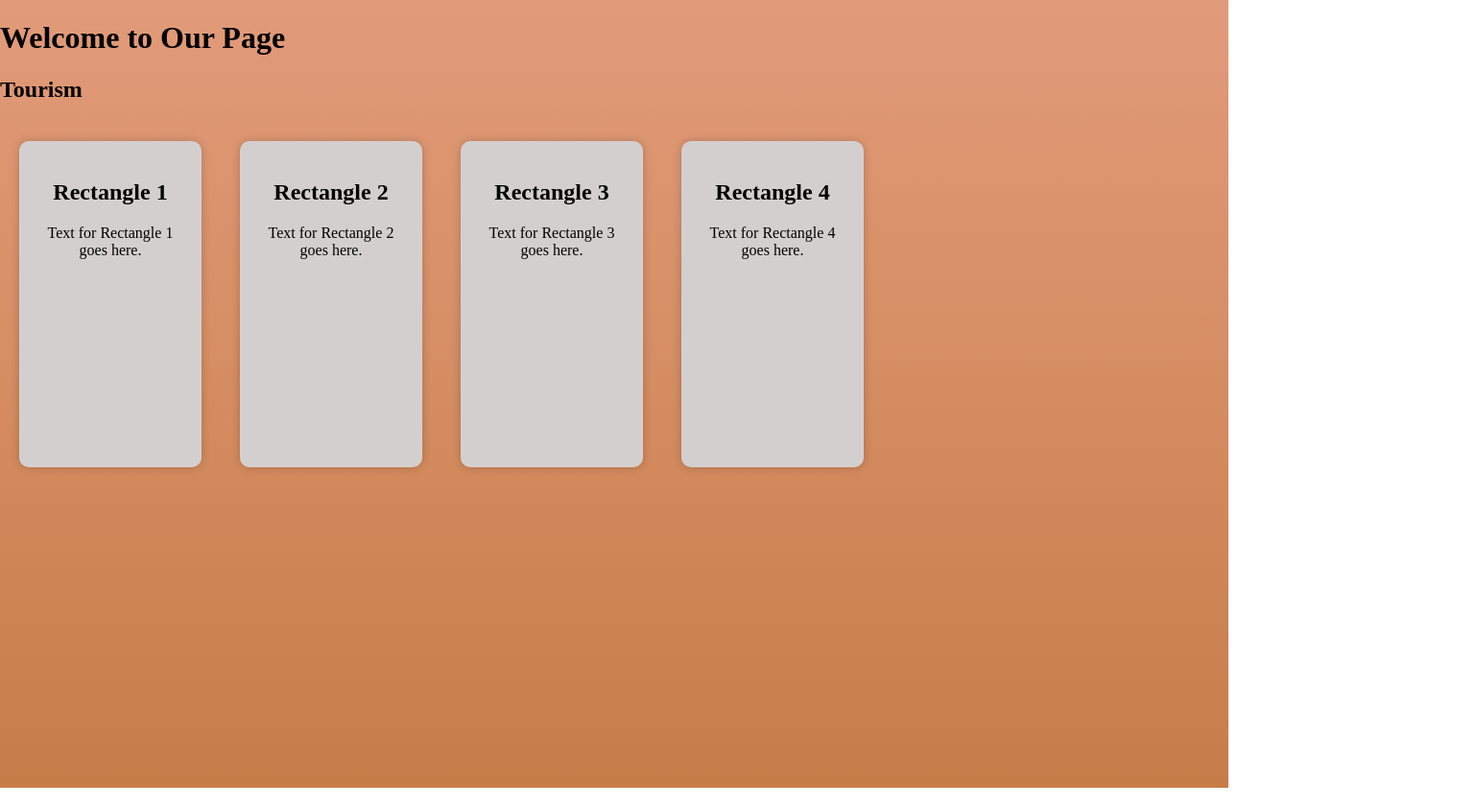
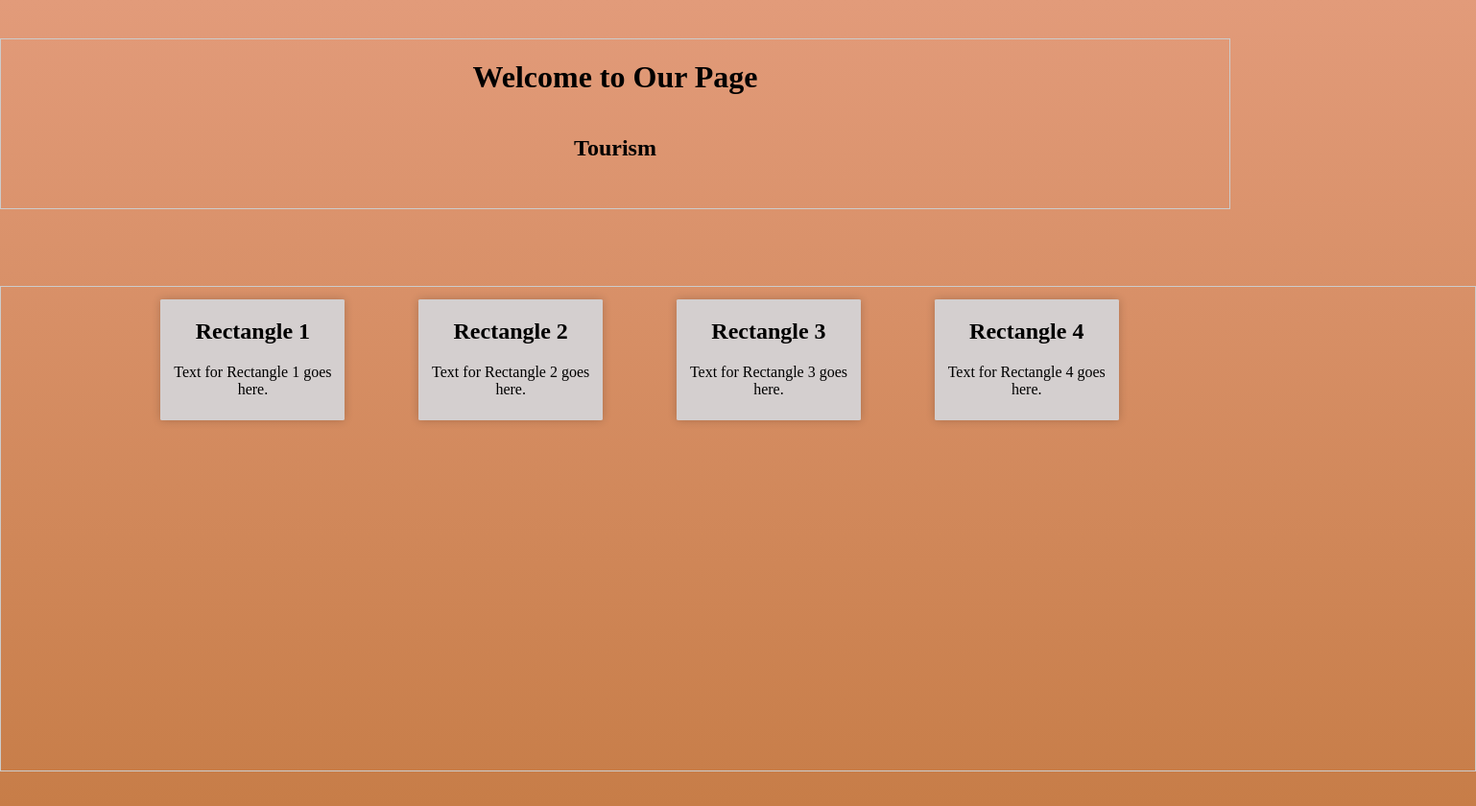
Before and after one commit to runnerGaz/SIH, a plain HTML site: page services.html in a window 1280 px wide. Shown: the whole page at 96% size, 1538 px wide, since content can reach past the window. Drawn offline with Linux system fonts and the light colour scheme.

Commit message:
Update services.html

```diff
--- a/services.html
+++ b/services.html
@@ -11,32 +11,46 @@
             padding: 0;
         }
 
+        .seperate-container{
+            display: flex;
+            flex-direction: column;
+            align-items: center;
+            height: 22vh;
+            width:100vw;
+            margin-top: 5vh;
+            margin-bottom:10vh;
+            border: 1px solid #ccc;
+        }
+
         /* Container for rectangles */
         .rectangle-container {
             display: flex;
             flex-direction: row; /* Arrange rectangles vertically */
-            align-items: flex-start; /* Align rectangles to the left */
+            align-items: flex-start; /*Align rectangles to the left */
+            width :100vw;
+            height: 63vh;
+            padding-left: 10%;
+            padding-right: 10%;
+            border: 1px solid #ccc;
+
         }
 
-        /* Style for each rectangle */
-        .rectangle {
-            width: 150px; /* Adjust the width as needed */
-            height: 300px; /* Adjust the height as needed */
-            background-color: rgb(212, 207, 207);
-            margin: 20px; /* Add margin for spacing between rectangles */
-            padding: 20px;
+        /* Style for each rectangle  */
+            .rectangle {
+            width: 15%; /* Adjust the width as needed*/
+             height: 25%; /*Adjust the height as needed */
+             background-color: rgb(212, 207, 207);
+             margin: 1% 3%; /*Add margin for spacing between rectangles*/
+             padding: 0%;
             text-align: center;
             box-shadow: 0px 0px 10px rgba(0, 0, 0, 0.2);
-            border-radius: 10px;
+            border-radius: 1%;
         }
         .rectangle:hover {
             background-color: rgba(199, 114, 40, 0.59); /* Change to the desired hover color */
             color:rgba(255, 255, 255, 0.757);
         }
-        .seperate-container{
-            display : block;
-            align-items: center;
-        }
+
     </style>
 </head>
 <body>
```
